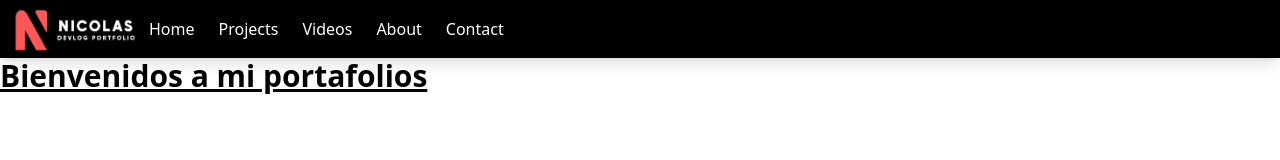
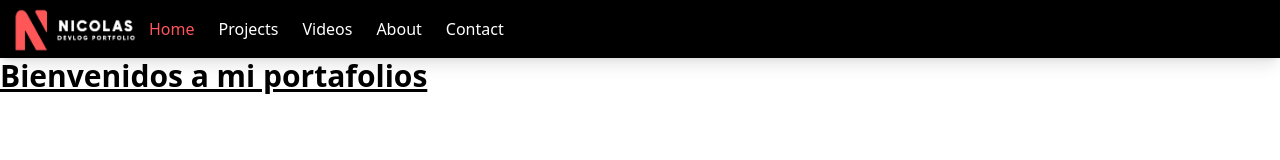
Before and after one commit to RedSocks25/portfolio, a Next.js app: page / in a window 1280 px wide. Shown: the top 160 px of the page. Built offline with nearby package versions, Linux system fonts and the light colour scheme.

Commit message:
Added style to selected route on navbar

```diff
--- /dev/null
+++ b/components/ui/ActiveLink.tsx
@@ -0,0 +1,22 @@
+import Link from 'next/link';
+import { useRouter } from 'next/router';
+import React, { CSSProperties, PropsWithChildren, FC } from 'react'
+
+const style: CSSProperties = {
+  color: '#FD545D',
+}
+
+interface Props {
+  routeName: string;
+  href: string;
+}
+
+export const ActiveLink: FC<PropsWithChildren<Props>> = ({ routeName, href }) => {
+  const { asPath } = useRouter();
+
+  return (
+    <Link href={ href } passHref key={ href }>
+      <a className='text-white m-3' style={ asPath === href ? style : undefined}>{ routeName }</a>
+    </Link>
+  )
+}
--- a/components/ui/Navbar.tsx
+++ b/components/ui/Navbar.tsx
@@ -1,6 +1,7 @@
 import Link from 'next/link';
 import React, { FC } from 'react';
 import Image from 'next/image';
+import { ActiveLink } from './ActiveLink';
 
 const routes = [
   { routeName: 'Home', href: '/' },
@@ -10,10 +11,9 @@ const routes = [
   { routeName: 'Contact', href: '/contact' },
 ]
 
-
 export const Navbar: FC = () => {
   return (
-    <div className='container bg-black pl-3 pr-3 p-1 shadow-lg border-b-1 border-slate-400'>
+    <div className='container bg-black pl-3 pr-3 p-1 shadow-lg border-b-1 border-slate-400 grid-cols-12'>
       <nav className='flex items-center grid-cols-12'>
         <div className='columns-2 flex items-center'>
           <Image
@@ -25,9 +25,7 @@ export const Navbar: FC = () => {
         <div className='columns-10 flex items-center'>
           {
             routes.map(({ routeName, href }) => (
-              <Link href={ href } passHref key={ href }>
-                <a className='text-white m-3'>{ routeName }</a>
-              </Link>
+              <ActiveLink href={ href } routeName={ routeName } />
             ))
           }
         </div>
--- a/components/ui/index.ts
+++ b/components/ui/index.ts
@@ -1 +1,2 @@
 export * from './Navbar';
+export * from './ActiveLink';
```
